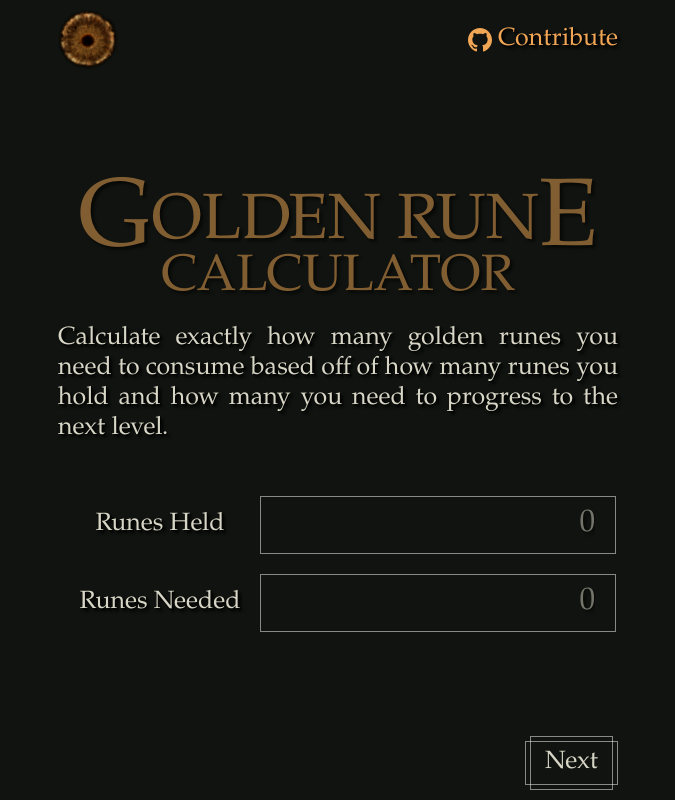
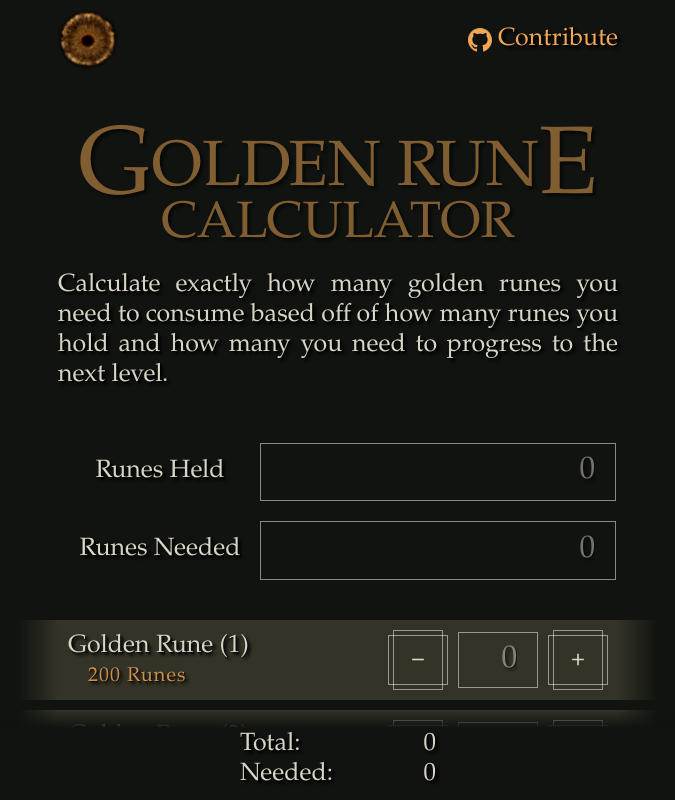
Before and after one commit to sergnio/golden-rune-calculator, a Next.js app: page / in a window 1280 px wide. Shown: the top 800 px of the page, without its empty margins (302-977 px from the left). Built offline with nearby package versions, Linux system fonts and the light colour scheme.

Commit message:
Put everything in one screen

```diff
--- a/src/app/page.module.scss
+++ b/src/app/page.module.scss
@@ -1,14 +1,9 @@
 .Container {
-  height: 100%;
   padding: 0 var(--site-padding);
   display: flex;
   flex-direction: column;
+  gap: 2rem;
 }
 
-.Screen {
-  flex-grow: 1;
-  display: flex;
-  flex-direction: column;
-  align-items: center;
-  justify-content: center;
+.Section {
 }
--- a/src/app/page.tsx
+++ b/src/app/page.tsx
@@ -5,32 +5,25 @@ import { Summary } from "@/components/Summary";
 import { StickyFooter } from "@/components/StickyFooter";
 import { RuneList } from "@/components/RuneList";
 import { RuneCalc } from "@/components/RuneCalc";
-import { Screens, useScreens } from "@/components/Screens";
+import { Nav } from "@/components/Nav";
 import styles from "./page.module.scss";
-import { Nav } from "@/components/Nav";
 
 export default function Home() {
   return (
     <RuneCalc>
-      <Screens>
-        <Render />
-      </Screens>
+      <main className={styles.Container}>
+        <Nav />
+        <section className={styles.Section}>
+          <EnterRunes />
+        </section>
+        <section className={styles.Section}>
+          <RuneList />
+        </section>
+        <section className={styles.Section}>
+          <Summary />
+        </section>
+        <StickyFooter />
+      </main>
     </RuneCalc>
   );
 }
-
-const Render = () => {
-  const { screen } = useScreens();
-
-  return (
-    <main className={styles.Container}>
-      <Nav />
-      <div className={styles.Screen}>
-        {screen === "enter-runes" && <EnterRunes />}
-        {screen === "count-runes" && <RuneList />}
-        {screen === "summary" && <Summary />}
-      </div>
-      <StickyFooter />
-    </main>
-  );
-};
--- a/src/components/EnterRunes/index.tsx
+++ b/src/components/EnterRunes/index.tsx
@@ -1,13 +1,10 @@
 import { NumberInput } from "../NumberInput";
 import { useRuneCalc } from "../RuneCalc";
-import { useScreens } from "../Screens";
 import styles from "./styles.module.scss";
 
 export const EnterRunes = () => {
   const { runesHeld, runesNeeded, setRunesHeld, setRunesNeeded } =
     useRuneCalc();
-
-  const { nextScreen } = useScreens();
 
   return (
     <div className={styles.Container}>
@@ -22,15 +19,7 @@ export const EnterRunes = () => {
           next level.
         </p>
       </header>
-      <form
-        className={styles.Form}
-        onSubmit={(event) => {
-          event.preventDefault();
-          if (nextScreen) {
-            nextScreen();
-          }
-        }}
-      >
+      <div className={styles.Form}>
         <fieldset className={styles.Fieldset}>
           <label className={styles.Label} htmlFor="input-held">
             Runes Held
@@ -57,7 +46,7 @@ export const EnterRunes = () => {
             value={runesNeeded}
           />
         </fieldset>
-      </form>
+      </div>
     </div>
   );
 };
--- a/src/components/Nav/index.tsx
+++ b/src/components/Nav/index.tsx
@@ -2,11 +2,9 @@ import Image from "next/image";
 import { Github } from "@/components/Github";
 import styles from "./styles.module.scss";
 import { useRuneCalc } from "../RuneCalc";
-import { useScreens } from "../Screens";
 
 export const Nav = () => {
   const { reset } = useRuneCalc();
-  const { setScreen } = useScreens();
 
   return (
     <nav className={styles.Nav}>
@@ -15,7 +13,6 @@ export const Nav = () => {
         type="button"
         onClick={() => {
           reset();
-          setScreen("enter-runes");
         }}
       >
         <Image src="/lordrune.png" alt="golden rune" height={80} width={80} />
--- a/src/components/Screens.tsx
+++ /dev/null
@@ -1,57 +0,0 @@
-import {
-  createContext,
-  Dispatch,
-  PropsWithChildren,
-  SetStateAction,
-  useContext,
-  useState,
-} from "react";
-
-const screens = ["enter-runes", "count-runes", "summary"] as const;
-type Screens = (typeof screens)[number];
-
-type ScreensState = {
-  screen: Screens;
-  prevScreen?: () => void;
-  nextScreen?: () => void;
-  setScreen: Dispatch<SetStateAction<Screens>>;
-};
-
-const ScreensContext = createContext<ScreensState | undefined>(undefined);
-const ScreensProvider = ScreensContext.Provider;
-
-export const useScreens = () => {
-  const context = useContext(ScreensContext);
-
-  if (context === undefined) {
-    throw new Error("useScreens must be within ScreensContext");
-  }
-
-  return context;
-};
-
-export const Screens = ({ children }: PropsWithChildren) => {
-  const [screen, setScreen] = useState<Screens>(screens[0]);
-  const screenIndex = screens.indexOf(screen);
-
-  const prevScreen =
-    screenIndex > 0 ? () => setScreen(screens[screenIndex - 1]) : undefined;
-
-  const nextScreen =
-    screenIndex < screens.length - 1
-      ? () => setScreen(screens[screenIndex + 1])
-      : undefined;
-
-  return (
-    <ScreensProvider
-      value={{
-        screen,
-        prevScreen,
-        nextScreen,
-        setScreen,
-      }}
-    >
-      {children}
-    </ScreensProvider>
-  );
-};
--- a/src/components/StickyFooter/index.tsx
+++ b/src/components/StickyFooter/index.tsx
@@ -1,7 +1,6 @@
 import { getOverUnder, OverUnder } from "@/utils/calculate";
 import { useRuneCalc } from "../RuneCalc";
 import { Button } from "../Button";
-import { useScreens } from "../Screens";
 import styles from "./styles.module.scss";
 
 const getSign = (overUnder: OverUnder): string => {
@@ -13,7 +12,6 @@ const getSign = (overUnder: OverUnder): string => {
 
 export const StickyFooter = () => {
   const { runesHeld, totalRunes, remainingNeeded } = useRuneCalc();
-  const { prevScreen, nextScreen, screen } = useScreens();
 
   const overUnder = getOverUnder(remainingNeeded);
   const neededSign = getSign(overUnder);
@@ -22,19 +20,12 @@ export const StickyFooter = () => {
   return (
     <div className={styles.StickyFooter}>
       <div className={styles.Container}>
+        <div className={styles.Section}></div>
         <div className={styles.Section}>
-          {prevScreen ? (
-            <Button onClick={() => prevScreen()}>Prev</Button>
-          ) : null}
-        </div>
-        <div className={styles.Section}>
-          {screen === "count-runes" ? (
           <div className={styles.Values}>
             <div className={styles.Value}>
               <div className={styles.ValueLabel}>Total:</div>
-                <div className={styles.ValueValue}>
-                  {runesHeld + totalRunes}
-                </div>
+              <div className={styles.ValueValue}>{runesHeld + totalRunes}</div>
             </div>
             <div className={styles.Value}>
               <div className={styles.ValueLabel}>Needed:</div>
@@ -43,13 +34,8 @@ export const StickyFooter = () => {
               </div>
             </div>
           </div>
-          ) : null}
         </div>
-        <div className={styles.Section}>
-          {nextScreen ? (
-            <Button onClick={() => nextScreen()}>Next</Button>
-          ) : null}
-        </div>
+        <div className={styles.Section}></div>
       </div>
     </div>
   );
--- a/src/components/Summary/index.tsx
+++ b/src/components/Summary/index.tsx
@@ -15,12 +15,12 @@ export const Summary = () => {
         </h1>
       </header>
       {heldRunes.length > 0 ? (
-        <section className={styles.List}>
+        <div className={styles.List}>
           <p className={styles.Row}>Use: </p>
           {heldRunes.map((rune) => (
             <ConsumeRune key={rune.name} rune={rune} />
           ))}
-        </section>
+        </div>
       ) : (
         <p>
           You have not selected any golden runes. Go back to the previous step
```
Lines whose indentation alone changed are shown as unchanged.
